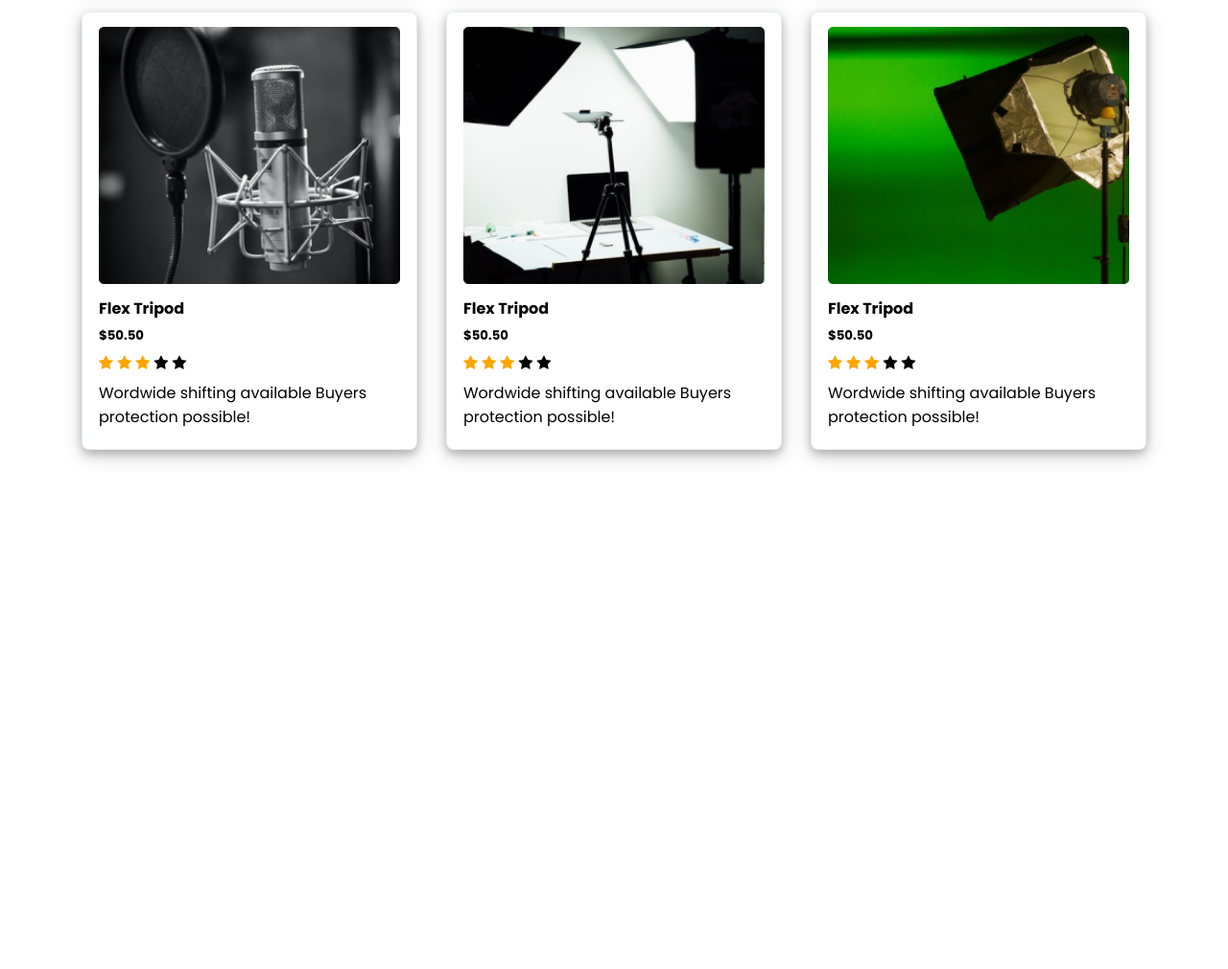
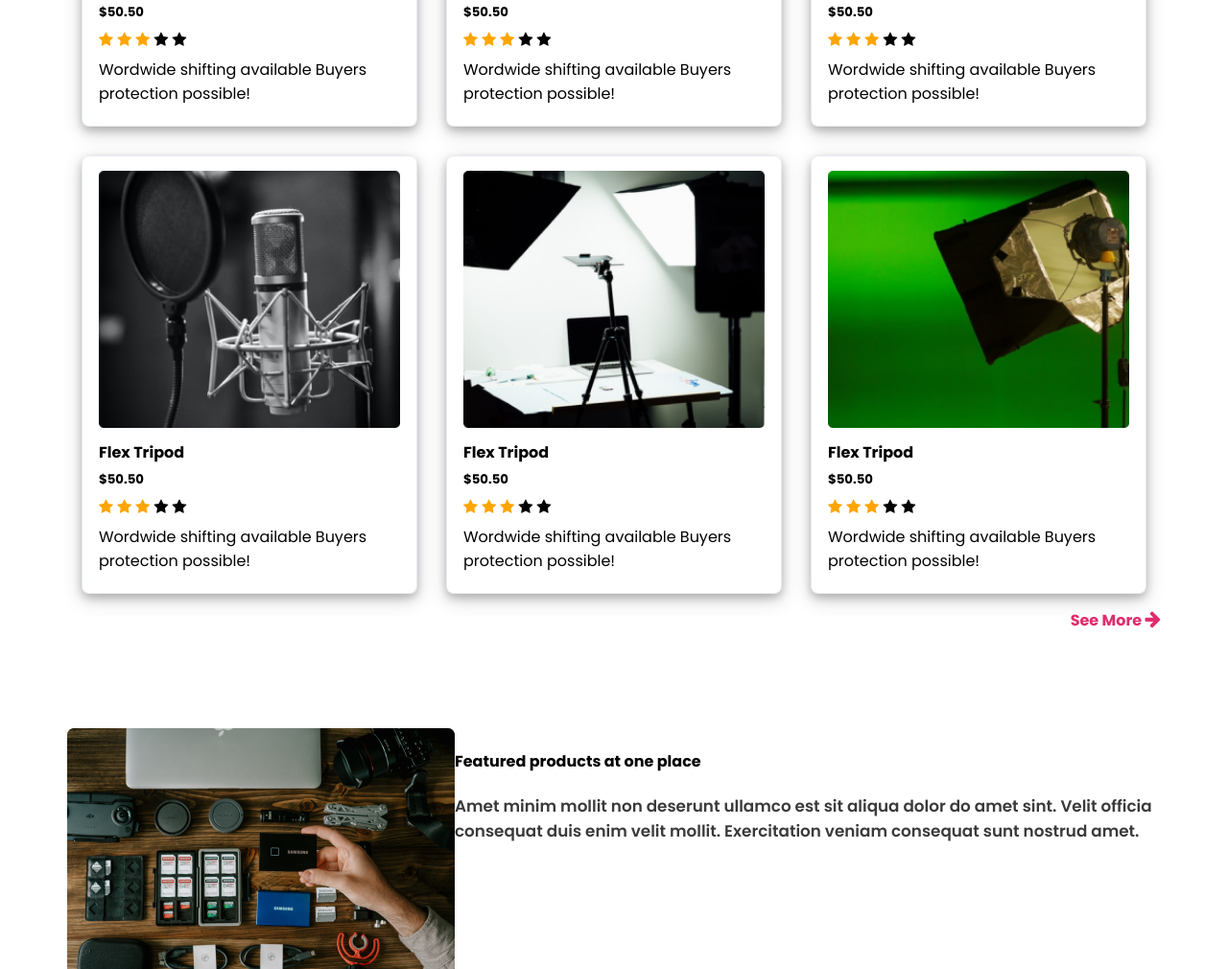
Before and after one commit to arahman225/Influencer-gear, a plain HTML site: page index.html in a window 1280 px wide. Shown: the part 1790-2800 px from the top of the page at 96% size. Before the commit the page ends 2282 px from the top, so only its background shows below. Drawn offline with Linux system fonts and the light colour scheme.

Commit message:
added collection

```diff
--- a/index.html
+++ b/index.html
@@ -45,6 +45,7 @@
     </header>
 </section>
 
+<!-- collection section start -->
     <section class="margin">
         <div class="popular-collection-content">
             <div class="collection-title">
@@ -167,9 +168,32 @@
                         <span class="fa fa-star"></span>
                         <p>Wordwide shifting available Buyers protection possible!</p>
                     </div>
+
                 </div>
+            </div>
+            <div class="see-more-btn">
+                <a href="#" class="see-more">See More <i class="fa fa-arrow-right"></i></a>
             </div>
         </div>
     </section>
+<!-- collection section end -->
+
+<!-- featured products start -->
+
+    <section class="margin">
+        <div class="feature-product display-flex">
+            <div class="feature-product-img">
+            <img src="assets/images/gear.png" alt="">
+            </div>
+            <div class="featrue-product-content">
+                <h4>Featured products at one place</h4>
+                <p class="para">Amet minim mollit non deserunt ullamco est sit aliqua dolor do amet sint. Velit officia consequat duis enim velit mollit. Exercitation veniam consequat sunt nostrud amet.</p>
+                <a href="#"></a>
+            </div>
+        </div>
+    </section>
+
+<!-- featured products end -->
+
 </body>
 </html>
--- a/style.css
+++ b/style.css
@@ -7,7 +7,10 @@
     font-style: normal;
 }
 
+
 /* navbar style start */
+
+
 
 .navbar{
 
@@ -88,6 +91,10 @@ gap: 25px;
     color: orange;
   }
 
+.collection-title{
+    text-align: center;
+}
+
 .col-collection{
     padding: 15px;
 }
@@ -112,6 +119,24 @@ gap: 25px;
     margin: 6px 0px;
 }
 
+
+.see-more-btn{
+    color: #E02C6D;
+    text-align: right;
+}
+
+.see-more-btn .see-more{
+    color: #E02C6D;
+    font-size: 16px;
+    font-weight: 700;
+    text-decoration: none;
+}
+
+.see-more-btn .fa-arrow-right{
+    font-size: larger;
+
+}
+
 /* collection end */
 
 
@@ -126,6 +151,7 @@ gap: 25px;
 .margin{
     max-width: 1140px;
     margin: 0 auto;
+    padding: 50px 0px;
 }
 
 .para{
@@ -193,6 +219,10 @@ gap: 25px;
     .our-sponsor{
         grid-template-columns: repeat(3, 1fr);
     }
+    .collection{
+        grid-template-columns: repeat(1, 1fr);
+    }
+
 }
 
 
```
